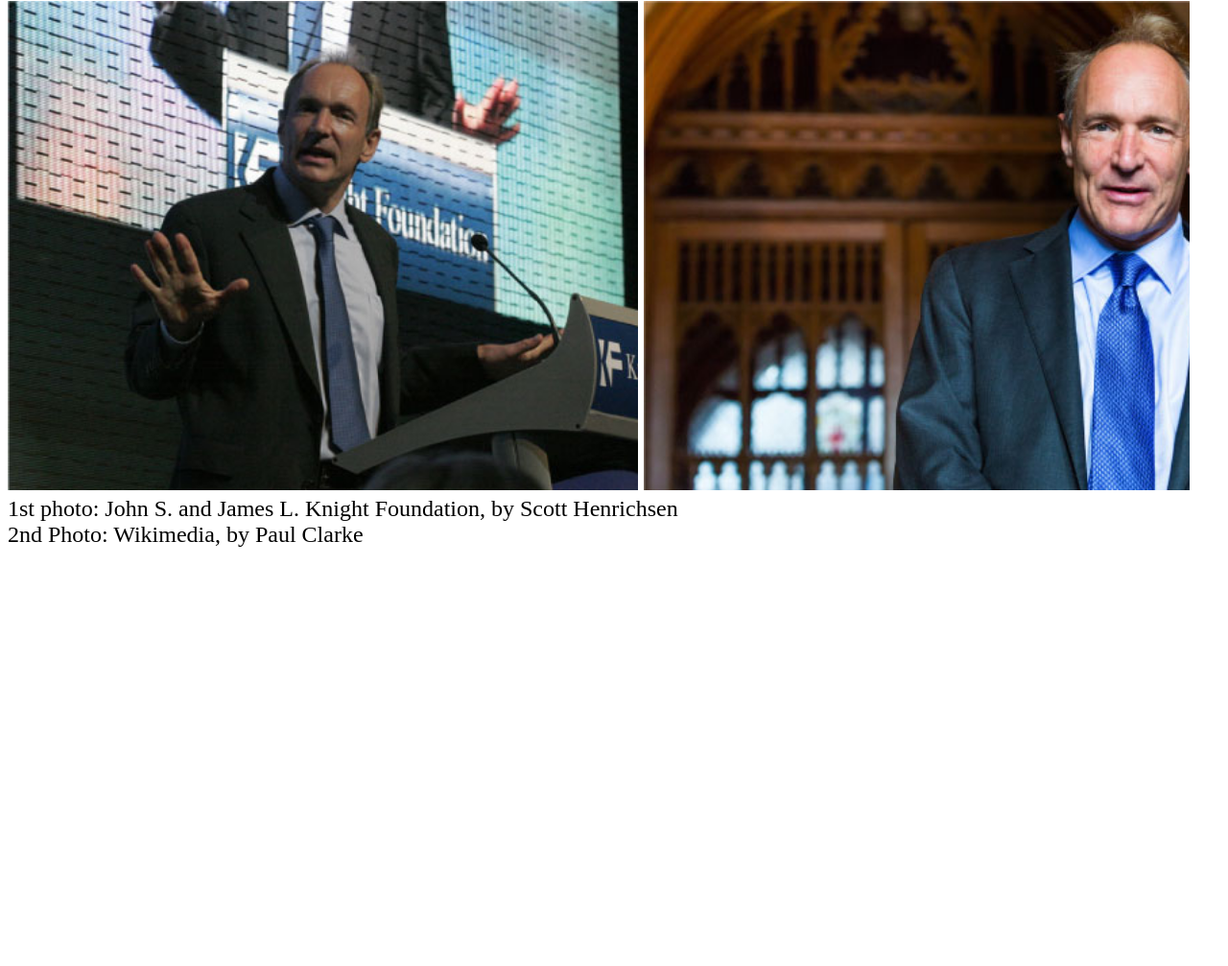
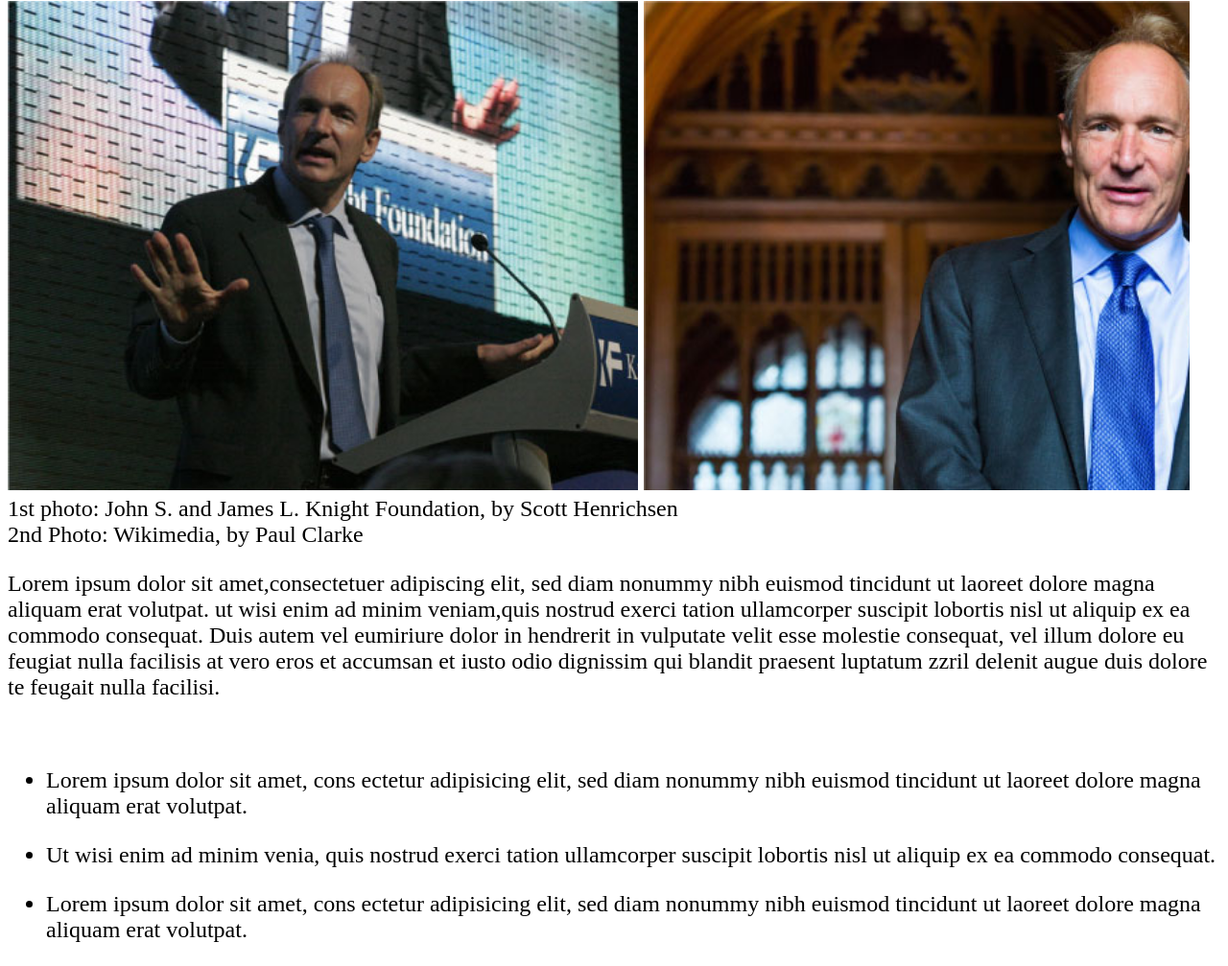
Before and after one commit to Pier98Sa/html-css-booleaner, a plain HTML site: page index.html in a window 1280 px wide. Shown: the part 528-1535 px from the top of the page at 96% size. Before the commit the page ends 1123 px from the top, so only its background shows below. Drawn offline with Linux system fonts and the light colour scheme.

Commit message:
fine prima sezione dell'articolo

```diff
--- a/index.html
+++ b/index.html
@@ -29,6 +29,21 @@
           <div class="image-2"> </div>
           <p class="testo-image">1st photo: John S. and James L. Knight Foundation, by Scott Henrichsen <br> 2nd Photo: Wikimedia, by Paul Clarke</p>
         </div>
+        <!-- Prima sezione dell'articolo-->
+        <section>
+            <p>Lorem ipsum dolor sit amet,consectetuer adipiscing elit, sed diam nonummy nibh euismod tincidunt ut laoreet dolore magna aliquam erat volutpat. ut wisi enim ad minim veniam,quis nostrud <span>exerci tation ullamcorper suscipit lobortis nisl ut aliquip ex ea commodo consequat</span>. Duis autem vel eumiriure dolor in hendrerit in vulputate velit esse molestie consequat, vel illum dolore eu feugiat nulla facilisis at vero eros et accumsan et iusto odio dignissim qui blandit praesent luptatum zzril delenit augue duis dolore te feugait nulla facilisi.</p>
+            <ul>
+                <li>
+                    <p>Lorem ipsum dolor sit amet, cons ectetur adipisicing elit, sed diam nonummy nibh euismod tincidunt ut laoreet dolore magna aliquam erat volutpat.</p>
+                </li>
+                <li>
+                    <p>Ut wisi enim ad minim venia, quis nostrud exerci tation ullamcorper suscipit lobortis nisl ut aliquip ex ea commodo consequat.</p>
+                </li>
+                <li>
+                    <p>Lorem ipsum dolor sit amet, cons ectetur adipisicing elit, sed diam nonummy nibh euismod tincidunt ut laoreet dolore magna aliquam erat volutpat.</p>
+                </li>
+            </ul>
+        </section>
 
 
 
--- a/style.css
+++ b/style.css
@@ -43,3 +43,6 @@ header span{
 .testo-image{
 margin-top: 0%;
 }
+ul{
+margin-top: 70px;
+}
```
